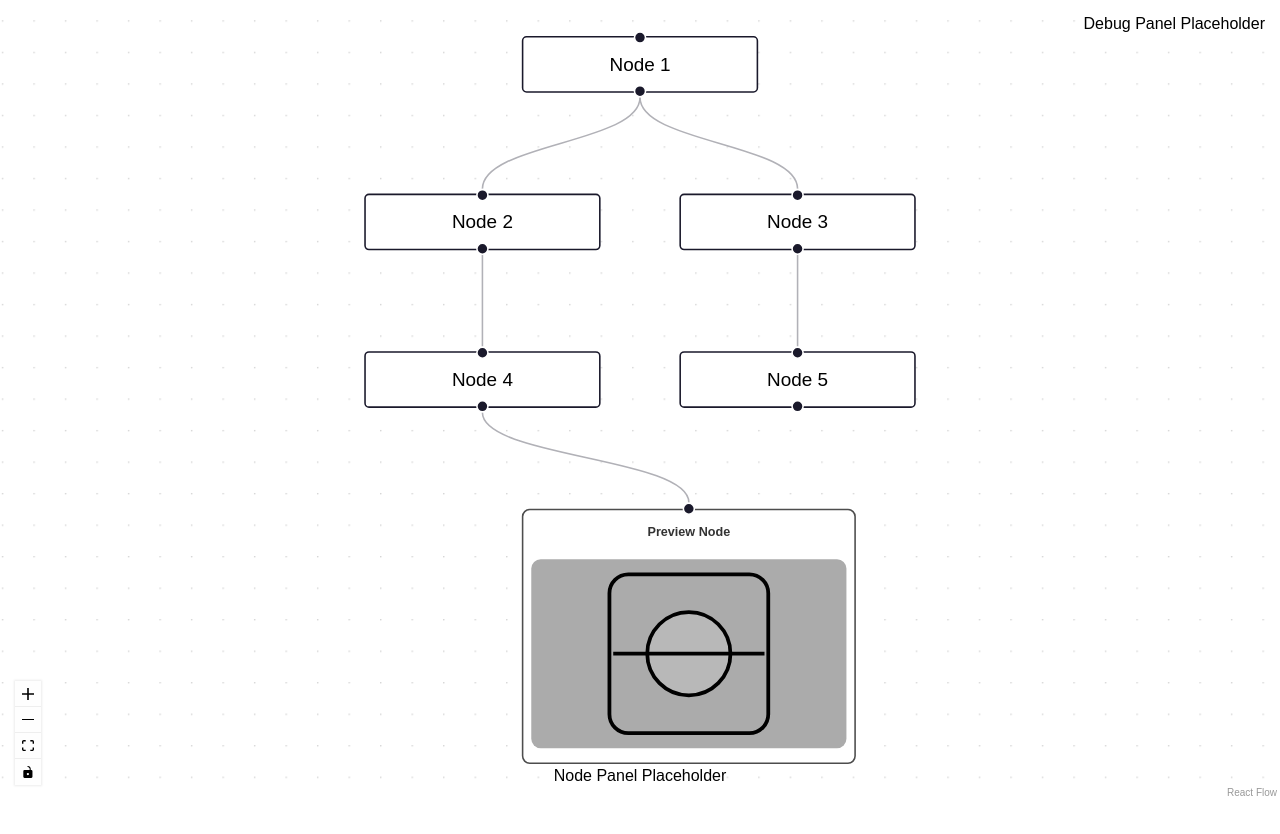
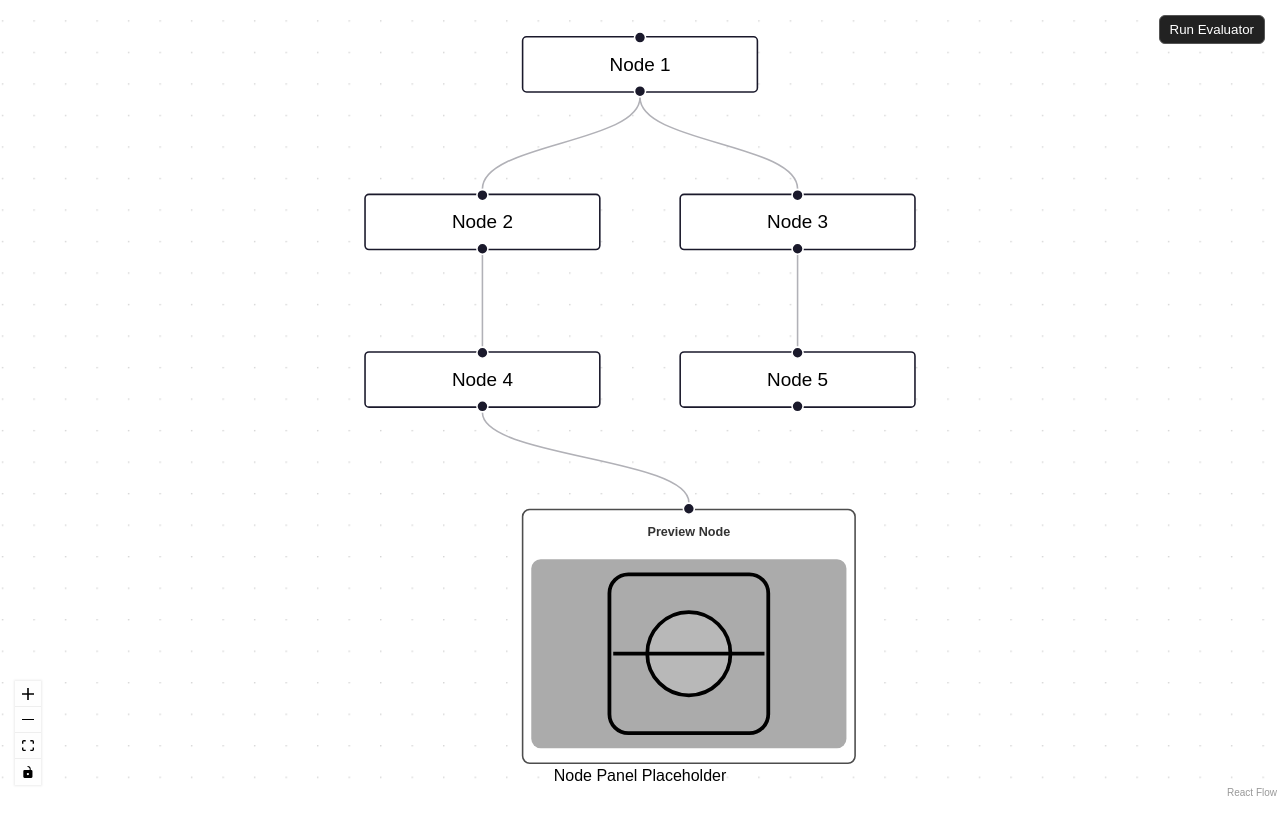
Before and after one commit to SemioSyst/node-vis-editor, a React app: page / in a window 1280 px wide. Shown: the top 834 px of the page. Built offline with nearby package versions, Linux system fonts and the light colour scheme; the HTML template or start-up script is replaced by a standard one.

Commit message:
Add evaluator functionality and integrate OutputsContext
- Implement evaluator creation and logging in createEvaluator.js
- Add RunEvaluatorButton component to trigger evaluation in App.jsx
- Enhance OutputsContext with a comment for clarity

```diff
--- a/src/App.jsx
+++ b/src/App.jsx
@@ -6,8 +6,10 @@ import {
 import PreviewNode from './CustomNodes/PreviewNode.jsx';
 import compileGraph from './compileGraph.js';
 import { GraphIRContext } from './GraphIRContext.js';
-import { OutputsProvider } from './OutputsContext.jsx';
+import { OutputsProvider, useOutputs } from './OutputsContext.jsx';
 import { topoSort } from './topoSort.js';
+import { createEvaluator } from './evaluator/createEvaluator.js';
+import { evaluatorsByType } from './evaluator/evaluatorsByType.js';
 
 import '@xyflow/react/dist/style.css';
 
@@ -50,6 +52,9 @@ export default function App() {
     (params) => setEdges((edgesSnapshot) => addEdge(params, edgesSnapshot)),
     [],
   );
+
+  // Create the evaluator function once (it can be memoized since it doesn't depend on changing state)
+  const evaluator = useMemo(() => createEvaluator({ evaluatorsByType }), []);
 
   // --- Compile graph to IR ---
   const graphIR = useMemo(() => compileGraph(nodes, edges), [nodes, edges]);
@@ -108,7 +113,9 @@ export default function App() {
             fitView
           >
             <Panel position="bottom-center">Node Panel Placeholder</Panel>
-            <Panel position="top-right">Debug Panel Placeholder</Panel>
+            <Panel position="top-right">
+              <RunEvaluatorButton evaluator={evaluator} graphIR={graphIR} topo={topo} nodes={nodes} />
+            </Panel>
             <Background color="#ccc" variant={BackgroundVariant.Dots}/>
             <Controls/>
           </ReactFlow>
@@ -117,3 +124,44 @@ export default function App() {
     </div>
   );
 }
+
+// --- Below are the implementations of the evaluator and topoSort, which are imported and used in App.jsx ---
+function RunEvaluatorButton({ evaluator, graphIR, topo, nodes }) {
+  // We need access to setOutput and outputs to manage the evaluation results
+  const { setOutput, outputs } = useOutputs();
+
+  // Helper function to get output of a node by id (returns undefined if not set)
+  const getOutput = (nodeId) => outputs[String(nodeId)];
+
+  // When the button is clicked, run the evaluator with the current graphIR and topo order
+  const onRun = () => {
+    console.groupCollapsed('[Evaluator] run');
+    if (topo.hasCycle) {
+      console.warn('[Evaluator] cycle detected, partial order will be used', topo.remaining);
+    }
+    evaluator.run({
+      graphIR,
+      nodes,     //TODO: demo ver: directly pass nodes array. In later versions, it should be relying on graphIR for node metadata (e.g. params) instead of reading from nodes.data
+      topo,
+      setOutput,
+      getOutput,
+    });
+    console.groupEnd();
+  };
+
+  return (
+    <button
+      onClick={onRun}
+      style={{
+        padding: '6px 10px',
+        borderRadius: 6,
+        border: '1px solid #555',
+        background: '#222',
+        color: '#fff',
+        cursor: 'pointer',
+      }}
+    >
+      Run Evaluator
+    </button>
+  );
+}
--- a/src/OutputsContext.jsx
+++ b/src/OutputsContext.jsx
@@ -16,6 +16,7 @@ export function useOutputs() {
  *   outputs[nodeId] = svgSpec
  */
 export function OutputsProvider({ children, initialOutputs = null }) {
+  // We use an object with null prototype to avoid potential key collisions (e.g. with built-in Object properties)
   const [outputs, setOutputs] = useState(() => initialOutputs ?? Object.create(null));
 
   // Helper function to set output for a specific node
--- a/src/evaluator/createEvaluator.js
+++ b/src/evaluator/createEvaluator.js
@@ -55,7 +55,10 @@ export function createEvaluator({ evaluatorsByType }) {
       // use node type to find the corresponding evaluator function; if no type, treat as 'default'
       const type = irNode.type ?? 'default';
       const evalFn = evaluatorsByType[type];
-      if (!evalFn) continue; // e.g. preview nodes
+      if (!evalFn) {
+        console.warn(`[Evaluator] no evaluator found for node ${id} (type=${type}), skipping`);
+        continue; // e.g. preview nodes
+        }
 
       // Gather inputs for this node
       const inputs = getInputs(id);
@@ -81,6 +84,8 @@ export function createEvaluator({ evaluatorsByType }) {
       // Execute the node's function with the context and store the output
       const out = evalFn(ctx);
 
+      console.log(`[Evaluator] node ${id} (type=${type}) evaluated with output:`, out);
+
       // Store the output in the context (e.g. for downstream nodes to access)
       if (out !== undefined) {
         setOutput(id, out);
```
